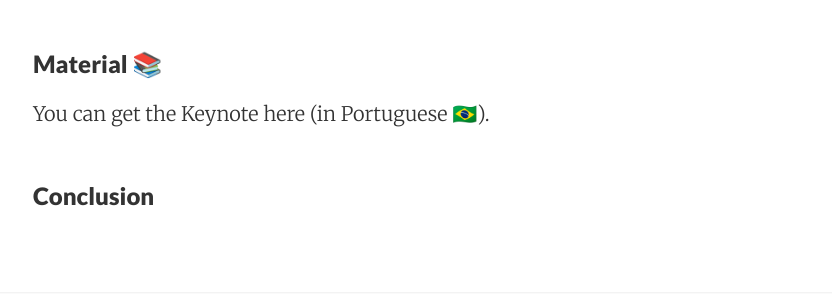
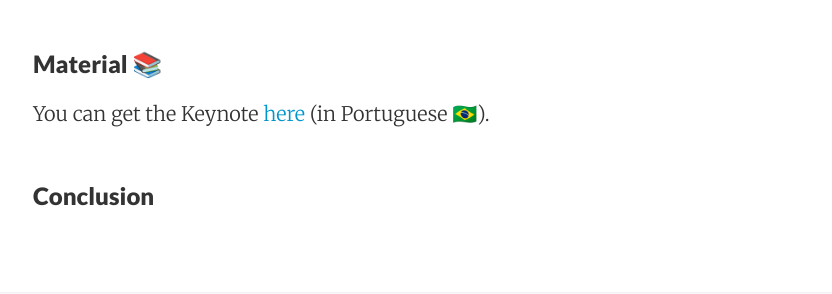
Before and after one commit to serralvo/serralvo.github.io, a Jekyll site: the page built from _posts/2017-04-17-notifications-in-ios-10.markdown, in a window 1280 px wide. Shown: the part 599-893 px from the top of the page, without its empty margins (223-1055 px from the left). Built offline with Jekyll 4.4.1, drawn with Linux system fonts in a browser that asks for light colours; part of the change alters nothing that is shown.

```diff
--- a/_posts/2017-04-17-notifications-in-ios-10.markdown
+++ b/_posts/2017-04-17-notifications-in-ios-10.markdown
@@ -12,6 +12,6 @@ Days ago I went to Movile's HQ to talk about Notifications in iOS 10.
 
 ### Material 📚
 
-You can get the Keynote here (in Portuguese 🇧🇷).
+You can get the Keynote [here](http://slideshare.net/fserralvo/notificaes-no-ios-10-73789479) (in Portuguese 🇧🇷).
 
 ### Conclusion
```
